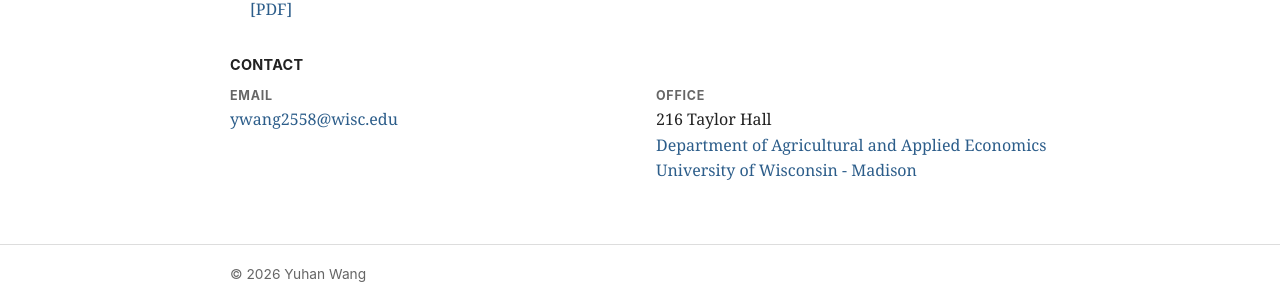
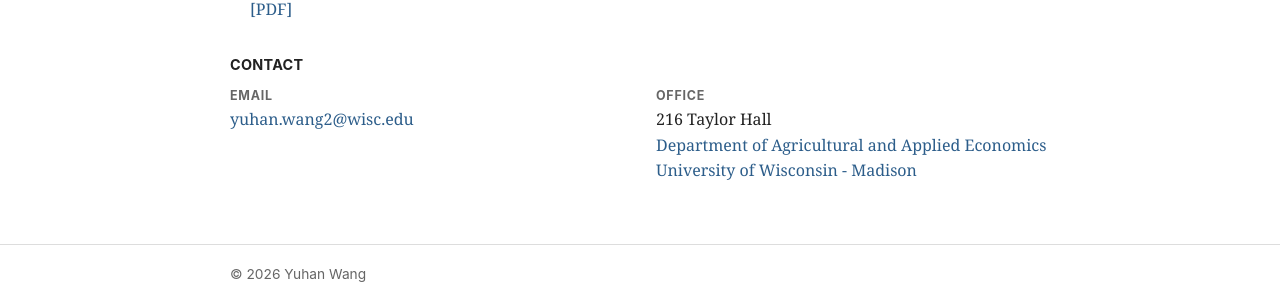
Before and after one commit to Yuhan-Wang-YW/Yuhan-Wang-YW.github.io, a Jekyll site: the page built from index.html, in a window 1280 px wide. Shown: the part 942-1244 px from the top of the page. Built offline with Jekyll 4.4.1, drawn with Linux system fonts in a browser that asks for light colours.

Commit message:
Update contact email and current CV and paper downloads

```diff
--- a/_config.yml
+++ b/_config.yml
@@ -8,7 +8,7 @@
   name: Yuhan Wang
   role: Ph.D. candidate
   affiliation: University of Wisconsin - Madison
-  email: ywang2558@wisc.edu
+  email: yuhan.wang2@wisc.edu
   location: Madison, WI
   office: 216 Taylor Hall
   github: Yuhan-Wang-YW
```
Also changed, not shown: 4 other files.
